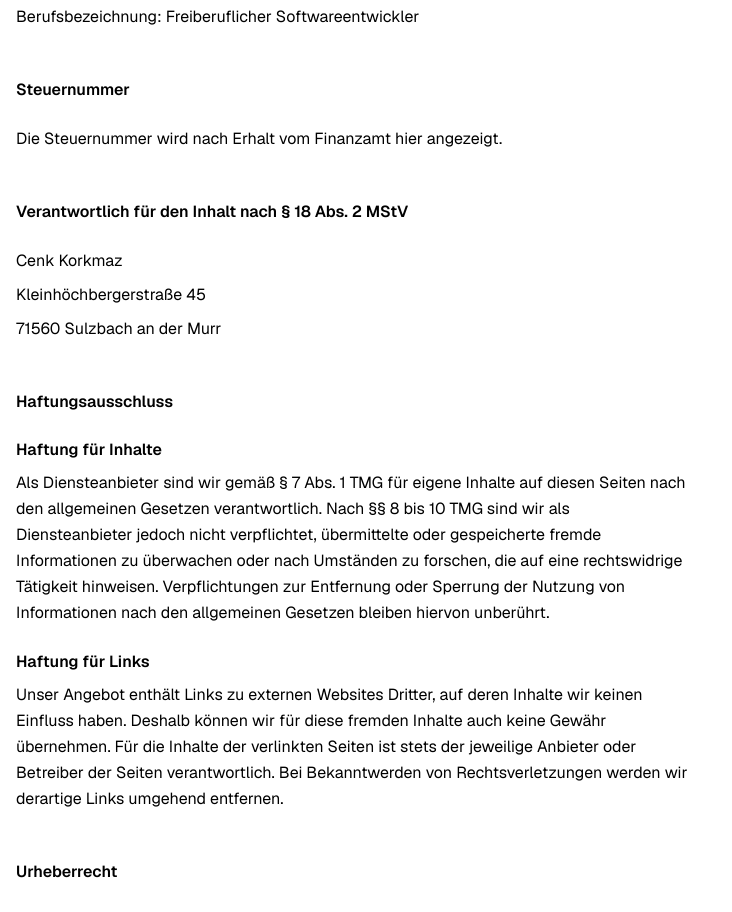
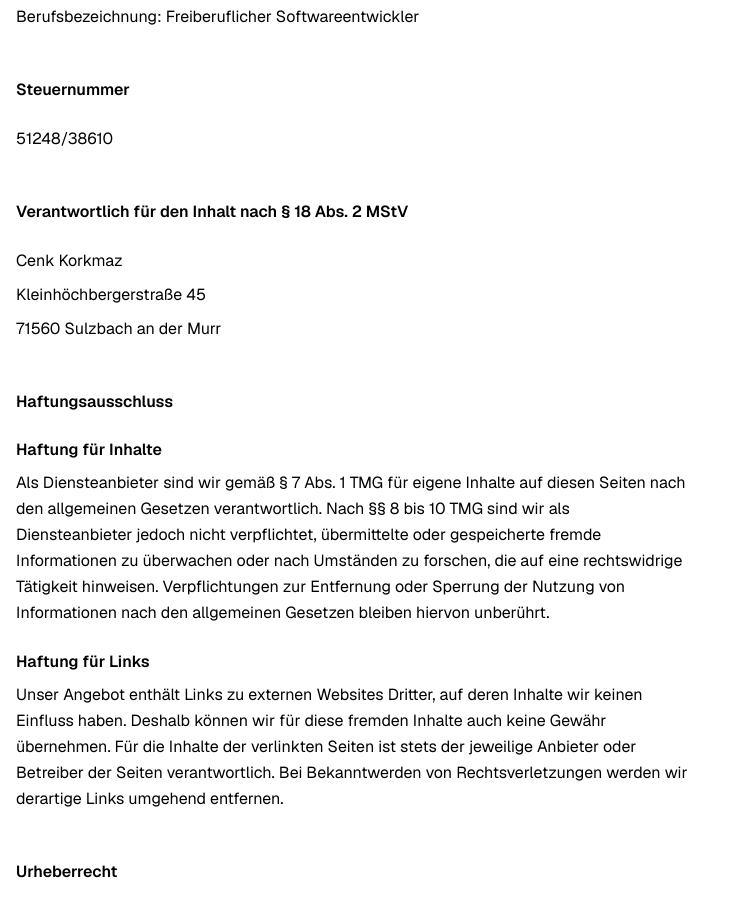
Before and after one commit to CenkKorkmaz92/korkmaz-it-solutions, a Next.js app: page /impressum in a window 1280 px wide. Shown: the part 800-1712 px from the top of the page, without its empty margins (0-732 px from the left). Built offline with nearby package versions, Linux system fonts and the light colour scheme.

Commit message:
Steuernummer im Impressum eingetragen

```diff
--- a/src/content/legal/impressum-de.tsx
+++ b/src/content/legal/impressum-de.tsx
@@ -52,7 +52,7 @@ export default function ImpressumDe() {
           Steuernummer
         </h2>
         <p className="text-base text-primary/70 leading-relaxed">
-          Die Steuernummer wird nach Erhalt vom Finanzamt hier angezeigt.
+          51248/38610
         </p>
       </section>
 
--- a/src/content/legal/impressum-en.tsx
+++ b/src/content/legal/impressum-en.tsx
@@ -62,7 +62,7 @@ export default function ImpressumEn() {
           Tax Number
         </h2>
         <p className="text-base text-primary/70 leading-relaxed">
-          The tax number will be displayed here upon receipt from the tax office.
+          51248/38610
         </p>
       </section>
 
```
